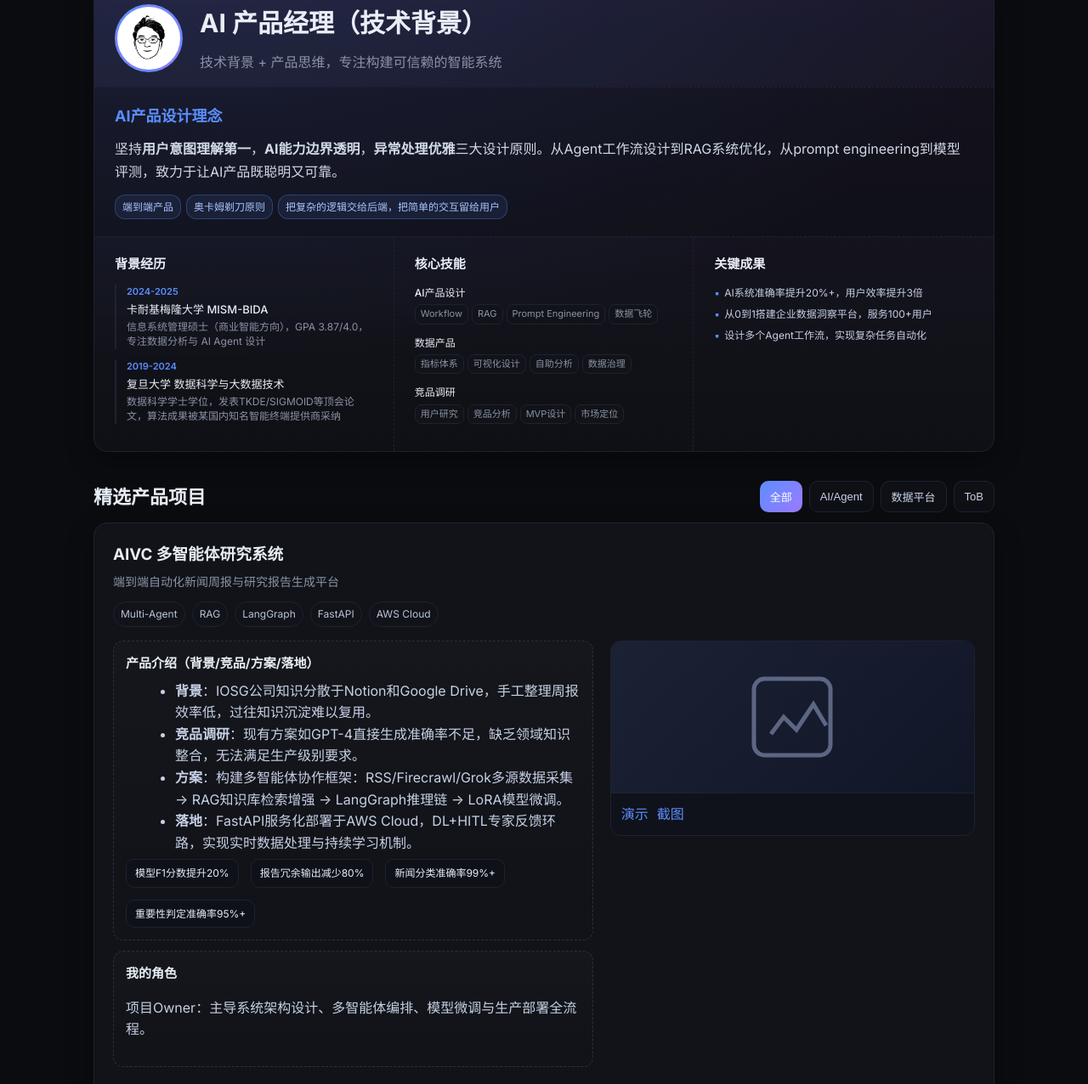
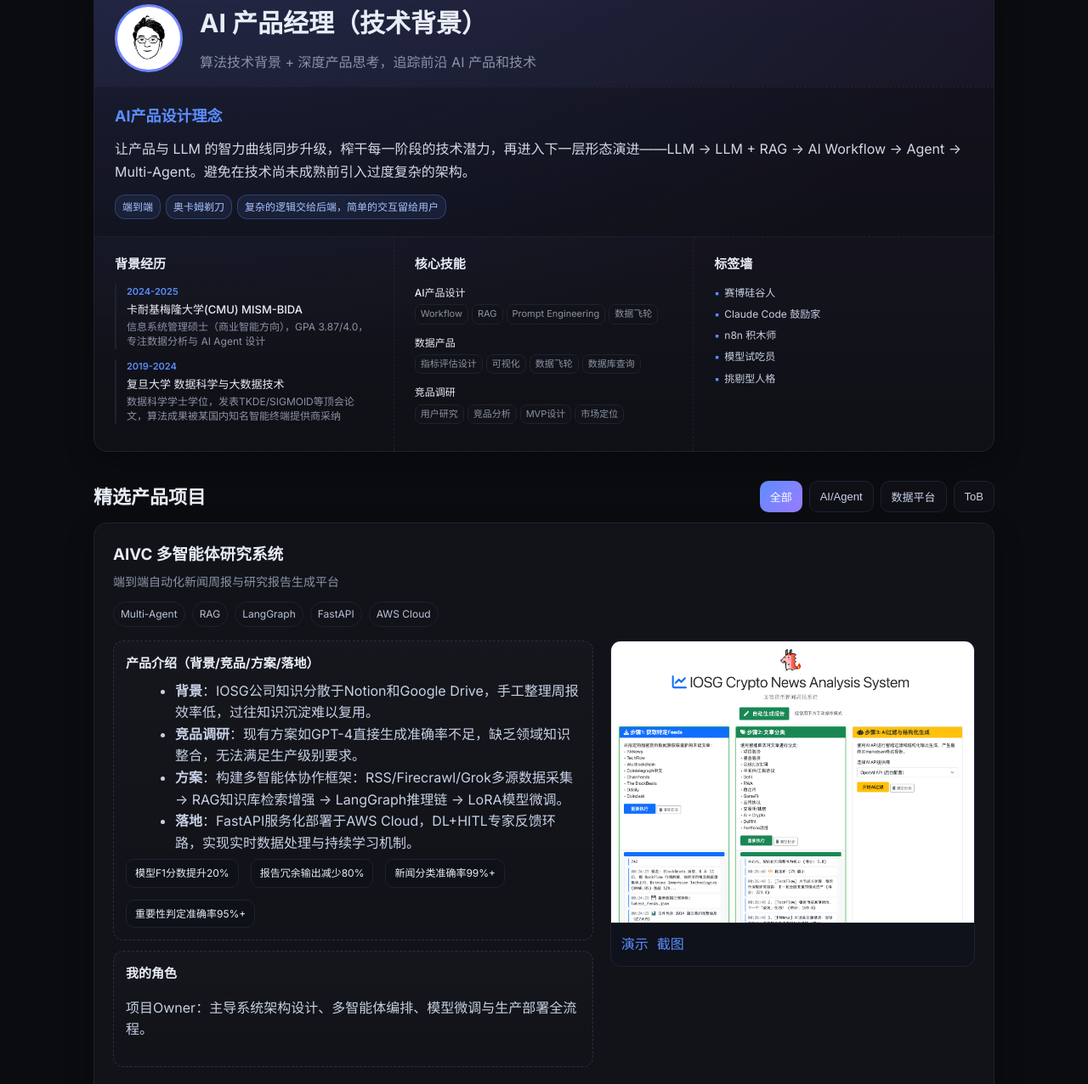
Before and after one commit to story000/profile, a website: page index.html in a window 1280 px wide. Shown: the part 151-1427 px from the top of the page at 85% size. Drawn offline with Linux system fonts and the light colour scheme.

Commit message:
some update

```diff
--- a/images-list.json
+++ b/images-list.json
@@ -1,11 +1,23 @@
 {
-  "aivc-system": [
-    "可交互界面.png",
-    "数据标注中心.png",
-    "系统评测界面.png",
-    "自动化页面.png"
-  ],
-  "graph-algorithm-optimization": [],
-  "blockchain-graph-mining": [],
-  "quant-ml-system": []
+  "aivc-system": {
+    "images": [
+      "可交互界面.png",
+      "数据标注中心.png",
+      "系统评测界面.png",
+      "自动化页面.png"
+    ],
+    "cover_image": "可交互界面.png"
+  },
+  "graph-algorithm-optimization": {
+    "images": [],
+    "cover_image": null
+  },
+  "blockchain-graph-mining": {
+    "images": [],
+    "cover_image": null
+  },
+  "quant-ml-system": {
+    "images": [],
+    "cover_image": null
+  }
 }
--- a/index.html
+++ b/index.html
@@ -103,10 +103,11 @@
     .block p, .block li{color:#c7d0e5}
     .block ul{margin:8px 0 0 18px}
 
-    .preview{border:1px solid var(--border); border-radius:12px; overflow:hidden; background:#0f121a}
-    .preview .thumb{height:178px; display:grid; place-items:center; background:linear-gradient(135deg,#1b2234,#111627)}
+    .preview{border:1px solid var(--border); border-radius:12px; overflow:hidden; background:#0f121a; display:flex; flex-direction:column}
+    .preview .thumb{height:178px; display:grid; place-items:center; background:linear-gradient(135deg,#1b2234,#111627); flex:1}
     .preview .thumb svg{opacity:.7}
-    .preview .links{display:flex; gap:10px; padding:12px; border-top:1px solid var(--border)}
+    .preview .thumb img{width:100%; height:100%; object-fit:cover}
+    .preview .links{display:flex; gap:10px; padding:12px; border-top:1px solid var(--border); margin-top:auto}
 
     .kpi{display:flex; gap:14px; flex-wrap:wrap; margin-top:6px}
     .kpi .pill{padding:6px 10px; border-radius:10px; border:1px solid var(--border); background:#0e1118; font-size:12px}
@@ -304,7 +305,7 @@
         .join('');
     }
 
-    function renderProjects() {
+    async function renderProjects() {
       const projectsContainer = document.getElementById('projects-container');
       const filteredProjects = currentFilter === 'all'
         ? portfolioData.projects
@@ -315,12 +316,23 @@
         return;
       }
 
+      // 加载图片配置
+      let imageConfigs = {};
+      try {
+        const response = await fetch('./images-list.json');
+        if (response.ok) {
+          imageConfigs = await response.json();
+        }
+      } catch (error) {
+        console.log('图片配置加载失败，使用默认显示');
+      }
+
       projectsContainer.innerHTML = filteredProjects
-        .map(project => createProjectCard(project))
+        .map(project => createProjectCard(project, imageConfigs[project.id]))
         .join('');
     }
 
-    function createProjectCard(project) {
+    function createProjectCard(project, imageConfig) {
       const tagsHtml = project.tags
         .map(tag => `<span class="tag">${tag}</span>`)
         .join('');
@@ -328,6 +340,22 @@
       const kpisHtml = project.kpis
         .map(kpi => `<span class="pill">${kpi}</span>`)
         .join('');
+
+      // 生成缩略图内容
+      let thumbnailContent = '';
+      if (imageConfig && imageConfig.cover_image) {
+        const imagePath = `./images/${project.id}/${imageConfig.cover_image}`;
+        thumbnailContent = `<img src="${imagePath}" alt="${project.title} 封面" style="width:100%; height:100%; object-fit:cover;" onerror="this.style.display='none'; this.nextElementSibling.style.display='grid';">
+                           <svg width="120" height="120" viewBox="0 0 24 24" fill="none" xmlns="http://www.w3.org/2000/svg" style="display:none;">
+                             <path d="M3 5.5C3 4.12 4.12 3 5.5 3h13A2.5 2.5 0 0 1 21 5.5v13A2.5 2.5 0 0 1 18.5 21h-13A2.5 2.5 0 0 1 3 18.5v-13Z" stroke="#7b86a8"/>
+                             <path d="M7 16l3-4 3 3 4-6 3 5" stroke="#7b86a8"/>
+                           </svg>`;
+      } else {
+        thumbnailContent = `<svg width="120" height="120" viewBox="0 0 24 24" fill="none" xmlns="http://www.w3.org/2000/svg">
+                             <path d="M3 5.5C3 4.12 4.12 3 5.5 3h13A2.5 2.5 0 0 1 21 5.5v13A2.5 2.5 0 0 1 18.5 21h-13A2.5 2.5 0 0 1 3 18.5v-13Z" stroke="#7b86a8"/>
+                             <path d="M7 16l3-4 3 3 4-6 3 5" stroke="#7b86a8"/>
+                           </svg>`;
+      }
 
       return `
         <article class="card">
@@ -354,10 +382,7 @@
             <aside>
               <div class="preview" aria-label="产品展示">
                 <div class="thumb">
-                  <svg width="120" height="120" viewBox="0 0 24 24" fill="none" xmlns="http://www.w3.org/2000/svg">
-                    <path d="M3 5.5C3 4.12 4.12 3 5.5 3h13A2.5 2.5 0 0 1 21 5.5v13A2.5 2.5 0 0 1 18.5 21h-13A2.5 2.5 0 0 1 3 18.5v-13Z" stroke="#7b86a8"/>
-                    <path d="M7 16l3-4 3 3 4-6 3 5" stroke="#7b86a8"/>
-                  </svg>
+                  ${thumbnailContent}
                 </div>
                 <div class="links">
                   <a class="btn" href="${project.links.demo}" target="_blank" rel="noopener">演示</a>
--- a/portfolio_config.json
+++ b/portfolio_config.json
@@ -4,14 +4,14 @@
     "subtitle": "擅长：AI Agent × AIML × 数据处理",
     "logo": "S",
     "title": "AI 产品经理（技术背景）",
-    "tagline": "技术背景 + 产品思维，专注构建可信赖的智能系统",
+    "tagline": "算法技术背景 + 深度产品思考，追踪前沿 AI 产品和技术",
     "philosophy": {
       "title": "AI产品设计理念",
-      "content": "坚持<strong>用户意图理解第一</strong>，<strong>AI能力边界透明</strong>，<strong>异常处理优雅</strong>三大设计原则。从Agent工作流设计到RAG系统优化，从prompt engineering到模型评测，致力于让AI产品既聪明又可靠。",
+      "content": "让产品与 LLM 的智力曲线同步升级，榨干每一阶段的技术潜力，再进入下一层形态演进——LLM → LLM + RAG → AI Workflow → Agent → Multi-Agent。避免在技术尚未成熟前引入过度复杂的架构。",
       "principles": [
-        "端到端产品",
-        "奥卡姆剃刀原则",
-        "把复杂的逻辑交给后端，把简单的交互留给用户"
+        "端到端",
+        "奥卡姆剃刀",
+        "复杂的逻辑交给后端，简单的交互留给用户"
       ]
     },
     "background": {
@@ -19,7 +19,7 @@
       "items": [
         {
           "period": "2024-2025",
-          "title": "卡耐基梅隆大学 MISM-BIDA",
+          "title": "卡耐基梅隆大学(CMU) MISM-BIDA",
           "description": "信息系统管理硕士（商业智能方向），GPA 3.87/4.0，专注数据分析与 AI Agent 设计"
         },
         {
@@ -38,7 +38,7 @@
         },
         {
           "name": "数据产品",
-          "skills": ["指标体系", "可视化设计", "自助分析", "数据治理"]
+          "skills": ["指标评估设计", "可视化", "数据飞轮", "数据库查询"]
         },
         {
           "name": "竞品调研",
@@ -47,11 +47,13 @@
       ]
     },
     "achievements": {
-      "title": "关键成果",
+      "title": "标签墙",
       "items": [
-        "AI系统准确率提升20%+，用户效率提升3倍",
-        "从0到1搭建企业数据洞察平台，服务100+用户",
-        "设计多个Agent工作流，实现复杂任务自动化"
+        "赛博硅谷人",
+        "Claude Code 鼓励家",
+        "n8n 积木师",
+        "模型试吃员",
+        "挑剔型人格"
       ]
     }
   },
```
Also changed, not shown: customize-cover.md (added, +75 -0 lines), gallery.html (+2 -1 lines), README.md, 1 other file.
